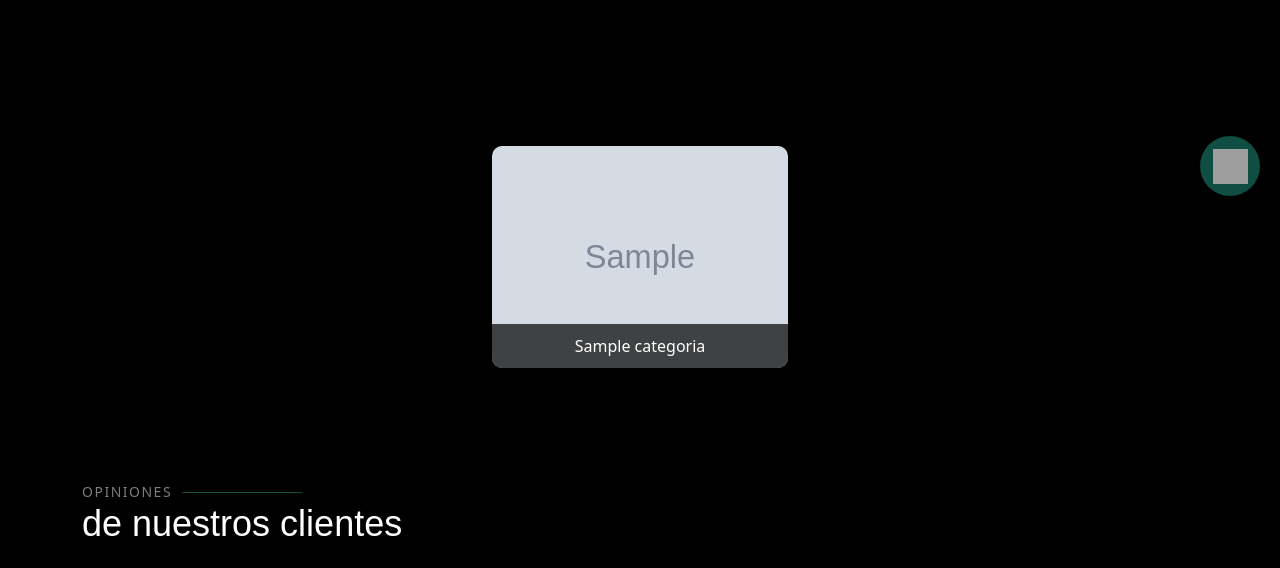
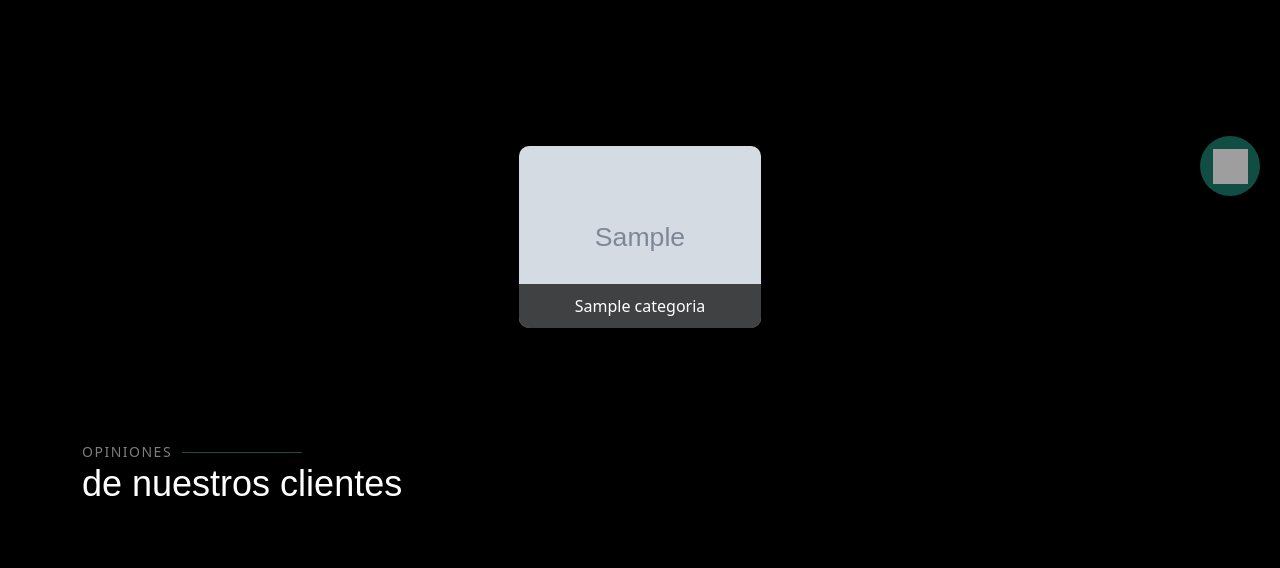
Before and after one commit to CristobalHenriquez/CloverTecno, a PHP site: page / in a window 1280 px wide. Shown: the part 584-1152 px from the top of the page. Run offline with PHP 8.4, Linux system fonts and the light colour scheme; tables that the repository leaves empty or names only in its code hold one stand-in row (values such as "Sample post"); grey boxes marked "Sample" are stand-in pictures; grey boxes are pictures that could not be loaded.

```diff
--- a/includes/gallery.php
+++ b/includes/gallery.php
@@ -41,7 +41,7 @@ function obtenerImagenAleatoria($db, $id_categoria) {
 
     <!-- Gallery Section -->
     <section id="gallery" class="gallery section">
-        <div class="container-fluid" data-aos="fade-up" data-aos-delay="100">
+        <div class="container-fluid col-10" data-aos="fade-up" data-aos-delay="100">
             <div class="row gy-4 justify-content-center">
                 <?php foreach ($categorias as $categoria): ?>
                     <?php $imagen = obtenerImagenAleatoria($db, $categoria['id_categoria']); ?>
```
Also changed, not shown: assets/img/productos/SD103704.jpg (added), assets/img/productos/SD103708.jpg (added), assets/img/productos/SD103713.jpg (added), assets/img/productos/SD103781.jpg (added), assets/img/productos/SD103782.jpg (deleted), assets/img/productos/SD103792.jpg (deleted), 11 other files.
